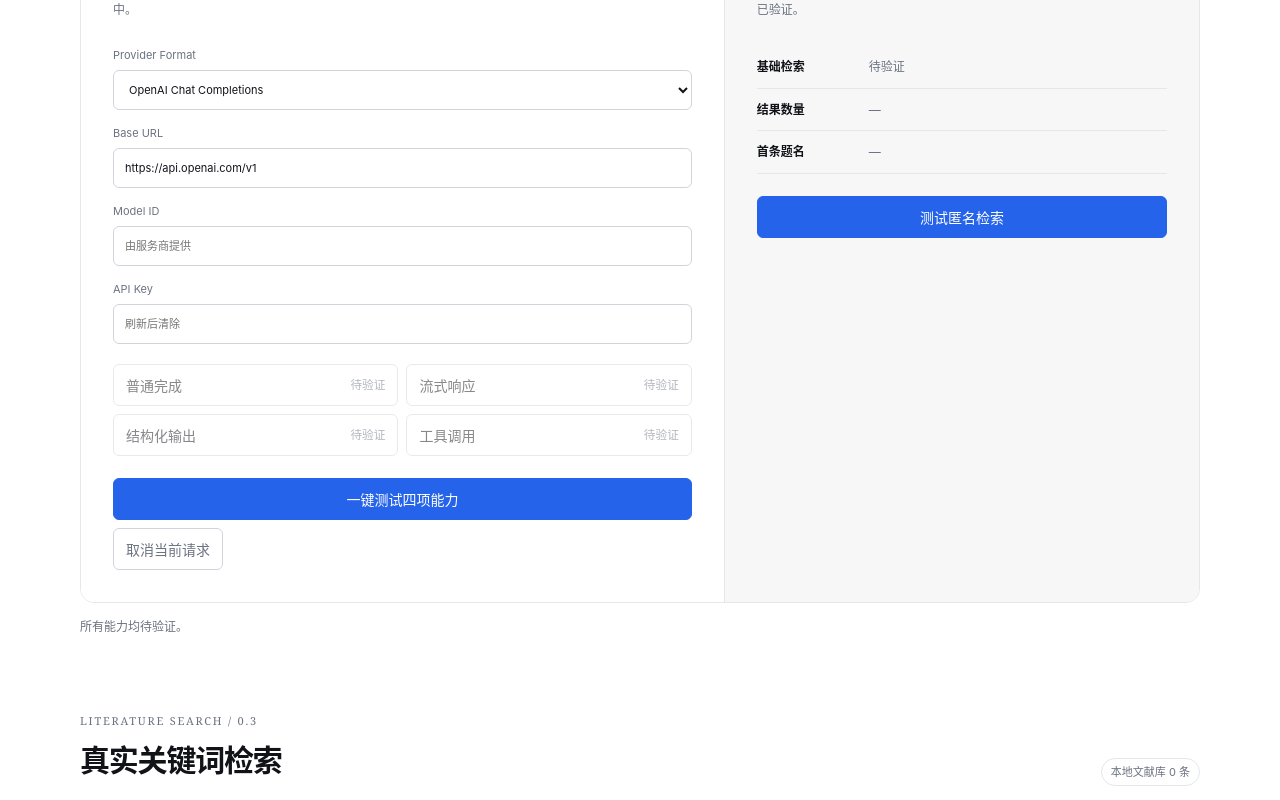
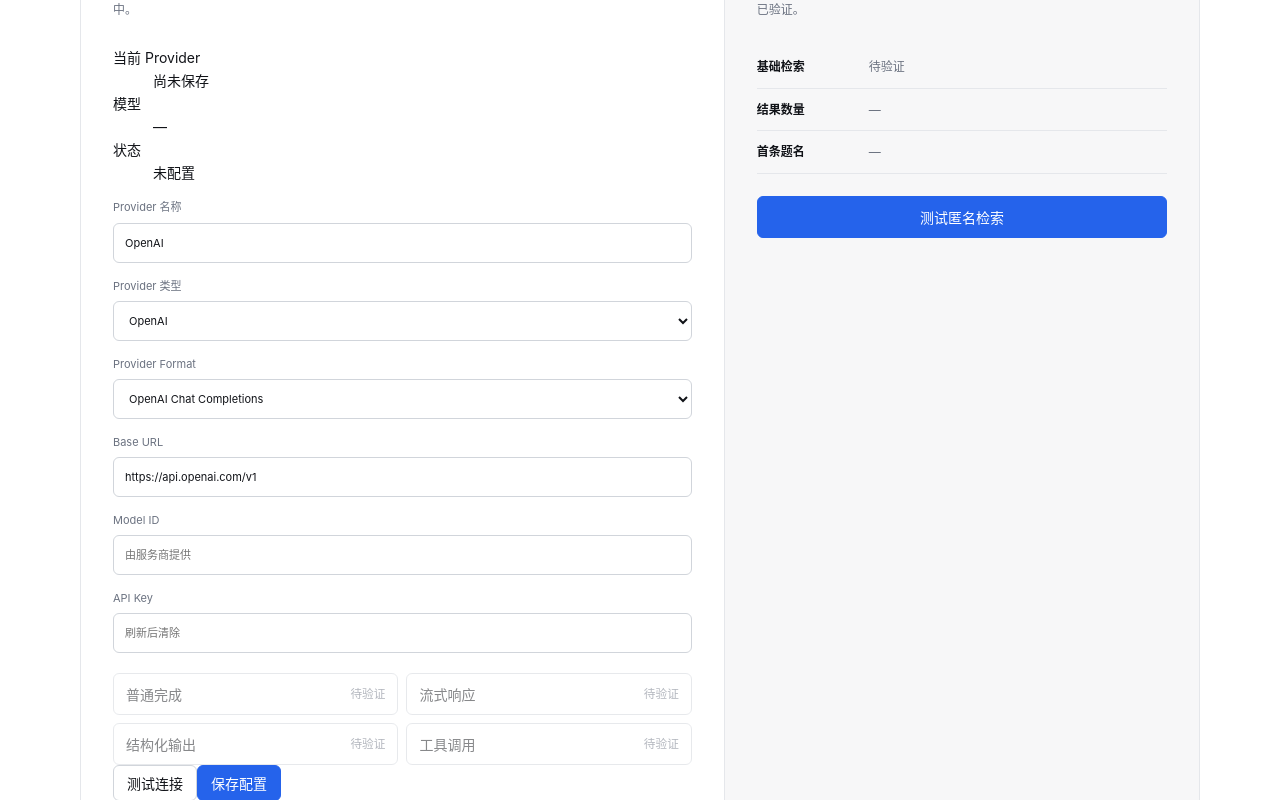
Before and after one commit to AaronChou313/ideascope, a React (Vite) app: page /#/settings in a window 1280 px wide. Shown: the part 300-1100 px from the top of the page. Built offline with nearby package versions, Linux system fonts and the light colour scheme.

Commit message:
feat: add saved provider onboarding guard

```diff
--- /dev/null
+++ b/src/application/exploration/start-exploration.ts
@@ -0,0 +1,24 @@
+import { createWorkspaceFromIdea } from "../../domain/workspace/create-workspace";
+import { memoryKeyStore } from "../../infrastructure/secrets/memory-key-store";
+import { ProviderProfileRepository } from "../../infrastructure/storage/provider-profile-repository";
+import { WorkspaceRepository } from "../../infrastructure/storage/workspace-repository";
+
+export type StartExplorationResult =
+  | { status: "started"; workspaceId: string }
+  | { status: "needs_provider"; reason: "missing_profile" | "missing_session_key" }
+  | { status: "failed"; message: string };
+
+export async function startExploration(
+  idea: string,
+  providers: Pick<ProviderProfileRepository, "getActive"> = new ProviderProfileRepository(),
+  workspaces: Pick<WorkspaceRepository, "save"> = new WorkspaceRepository(),
+): Promise<StartExplorationResult> {
+  const active = await providers.getActive();
+  if (!active) return { status: "needs_provider", reason: "missing_profile" };
+  if (!memoryKeyStore.get()) return { status: "needs_provider", reason: "missing_session_key" };
+  const workspace = createWorkspaceFromIdea(idea);
+  const saved = await workspaces.save(workspace);
+  return saved.status === "saved"
+    ? { status: "started", workspaceId: workspace.workspace.id }
+    : { status: "failed", message: saved.message };
+}
--- /dev/null
+++ b/src/domain/provider/provider-profile.ts
@@ -0,0 +1,27 @@
+import { z } from "zod";
+import type { CapabilityState } from "../../infrastructure/llm/types";
+
+export const providerDraftSchema = z.object({
+  name: z.string().trim().min(1, "Provider 名称不能为空。").max(80),
+  providerType: z.enum(["openai", "deepseek", "anthropic", "custom"]),
+  format: z.enum(["openai-chat", "openai-responses", "anthropic-messages"]),
+  baseUrl: z.url("Base URL 格式无效。"),
+  model: z.string().trim().min(1, "Model ID 不能为空。").max(160),
+});
+
+export type ProviderDraft = z.infer<typeof providerDraftSchema>;
+export interface SavedProviderProfile extends ProviderDraft {
+  id: string;
+  active: boolean;
+  lastTestState: CapabilityState;
+  lastTestedAt: string | null;
+  updatedAt: string;
+}
+
+export const defaultProviderDraft: ProviderDraft = {
+  name: "OpenAI",
+  providerType: "openai",
+  format: "openai-chat",
+  baseUrl: "https://api.openai.com/v1",
+  model: "",
+};
--- a/src/features/provider-settings/ConnectionLab.tsx
+++ b/src/features/provider-settings/ConnectionLab.tsx
@@ -11,6 +11,9 @@ import {
 } from "../../infrastructure/literature/openalex-probe";
 import { normalizeConnectionError } from "../../infrastructure/network/errors";
 import { memoryKeyStore } from "../../infrastructure/secrets/memory-key-store";
+import { defaultProviderDraft, type ProviderDraft, type SavedProviderProfile } from "../../domain/provider/provider-profile";
+import { ProviderProfileRepository } from "../../infrastructure/storage/provider-profile-repository";
+import { Button } from "../../shared/ui";
 import styles from "./ConnectionLab.module.css";
 
 const capabilities: Array<{ id: ProbeCapability; label: string }> = [
@@ -26,23 +29,29 @@ const stateLabels: Record<ProbeResult["state"], string> = {
   unknown: "待验证",
 };
 
-export function ConnectionLab() {
-  const [baseUrl, setBaseUrl] = useState("https://api.openai.com/v1");
-  const [format, setFormat] = useState<ProviderFormat>("openai-chat");
-  const [model, setModel] = useState("");
-  const [keyPresent, setKeyPresent] = useState(false);
+export function ConnectionLab({ onSaved }: { onSaved?: (profile: SavedProviderProfile) => void }) {
+  const [name, setName] = useState(defaultProviderDraft.name);
+  const [providerType, setProviderType] = useState<ProviderDraft["providerType"]>(defaultProviderDraft.providerType);
+  const [baseUrl, setBaseUrl] = useState(defaultProviderDraft.baseUrl);
+  const [format, setFormat] = useState<ProviderFormat>(defaultProviderDraft.format);
+  const [model, setModel] = useState(defaultProviderDraft.model);
+  const [keyPresent, setKeyPresent] = useState(Boolean(memoryKeyStore.get()));
+  const [saved, setSaved] = useState<SavedProviderProfile | null>(null);
+  const [lastTest, setLastTest] = useState<{ state: ProbeResult["state"]; testedAt: string } | null>(null);
   const [results, setResults] = useState<ProbeResult[]>([]);
   const [openAlex, setOpenAlex] = useState<OpenAlexProbeResult | null>(null);
   const [message, setMessage] = useState("所有能力均待验证。");
   const active = useRef<AbortController | null>(null);
 
-  useEffect(
-    () => () => {
-      active.current?.abort();
-      memoryKeyStore.clear();
-    },
-    [],
-  );
+  useEffect(() => {
+    let mounted = true;
+    void new ProviderProfileRepository().getActive().then((profile) => {
+      if (!mounted || !profile) return;
+      setSaved(profile); setName(profile.name); setProviderType(profile.providerType);
+      setFormat(profile.format); setBaseUrl(profile.baseUrl); setModel(profile.model);
+    });
+    return () => { mounted = false; active.current?.abort(); };
+  }, []);
 
   async function executeProviderProbe(capability: ProbeCapability, controller: AbortController) {
     setMessage(
@@ -60,12 +69,14 @@ export function ConnectionLab() {
         result,
       ]);
       setMessage(result.detail);
+      if (capability === "completion") setLastTest({ state: result.state, testedAt: new Date().toISOString() });
       return result;
     } catch (error) {
       const normalized = normalizeConnectionError(error);
       const result: ProbeResult = { capability, state: "failed", detail: normalized.message, usageReporting: "unknown" };
       setResults((current) => [...current.filter(({ capability: id }) => id !== capability), result]);
       setMessage(normalized.message);
+      if (capability === "completion") setLastTest({ state: "failed", testedAt: new Date().toISOString() });
       return result;
     }
   }
@@ -101,6 +112,18 @@ export function ConnectionLab() {
     }
   }
 
+  async function saveProvider() {
+    try {
+      const profile = await new ProviderProfileRepository().saveActive(
+        { name, providerType, format, baseUrl, model },
+        lastTest ? { state: lastTest.state, testedAt: lastTest.testedAt } : undefined,
+      );
+      setSaved(profile);
+      setMessage(keyPresent ? "Provider 配置已保存并设为当前使用。" : "非敏感配置已保存；刷新后请重新输入 API Key。 ");
+      onSaved?.(profile);
+    } catch (error) { setMessage(error instanceof Error ? error.message : "保存配置失败。"); }
+  }
+
   return (
     <section className={styles.lab} aria-labelledby="lab-title">
       <div className={styles.heading}>
@@ -116,6 +139,21 @@ export function ConnectionLab() {
           <p className={styles.help}>
             每项能力测试会发送一条最小请求；一键测试会顺序发送四次，可能产生费用。密钥只保存在当前页面内存中。
           </p>
+          <dl>
+            <div><dt>当前 Provider</dt><dd>{saved?.name ?? "尚未保存"}</dd></div>
+            <div><dt>模型</dt><dd>{saved?.model || "—"}</dd></div>
+            <div><dt>状态</dt><dd>{saved ? (keyPresent ? "可使用" : "需要重新输入 API Key") : "未配置"}</dd></div>
+          </dl>
+          <label>
+            Provider 名称
+            <input value={name} onChange={(event) => setName(event.target.value)} />
+          </label>
+          <label>
+            Provider 类型
+            <select value={providerType} onChange={(event) => setProviderType(event.target.value as ProviderDraft["providerType"])}>
+              <option value="openai">OpenAI</option><option value="deepseek">DeepSeek</option><option value="anthropic">Anthropic</option><option value="custom">自定义</option>
+            </select>
+          </label>
           <label>
             Provider Format
             <select
@@ -124,9 +162,6 @@ export function ConnectionLab() {
                 const next = event.target.value as ProviderFormat;
                 setFormat(next);
                 setResults([]);
-                if (next === "openai-chat") setBaseUrl("https://api.openai.com/v1");
-                if (next === "openai-responses") setBaseUrl("https://api.openai.com/v1");
-                if (next === "anthropic-messages") setBaseUrl("https://api.anthropic.com");
               }}
             >
               <option value="openai-chat">OpenAI Chat Completions</option>
@@ -179,6 +214,10 @@ export function ConnectionLab() {
                 </button>
               );
             })}
+          </div>
+          <div className={styles.actions}>
+            <Button type="button" disabled={!keyPresent || !model} onClick={() => void runProviderProbe("completion")}>测试连接</Button>
+            <Button type="button" variant="primary" disabled={!model || !name || !baseUrl} onClick={() => void saveProvider()}>保存配置</Button>
           </div>
           <button
             className={styles.primary}
--- /dev/null
+++ b/src/infrastructure/storage/provider-profile-repository.ts
@@ -0,0 +1,27 @@
+import type { CapabilityState } from "../llm/types";
+import { providerDraftSchema, type ProviderDraft, type SavedProviderProfile } from "../../domain/provider/provider-profile";
+import { IdeaScopeDatabase, ideaScopeDatabase } from "./ideascope-database";
+
+export class ProviderProfileRepository {
+  constructor(private readonly db: IdeaScopeDatabase = ideaScopeDatabase) {}
+
+  async getActive() { return this.db.providerProfiles.filter(({ active }) => active).first(); }
+
+  async saveActive(draft: ProviderDraft, test?: { state: CapabilityState; testedAt: string | null }) {
+    const parsed = providerDraftSchema.parse(draft);
+    const existing = await this.getActive();
+    const profile: SavedProviderProfile = {
+      ...parsed,
+      id: existing?.id ?? "active-provider",
+      active: true,
+      lastTestState: test?.state ?? existing?.lastTestState ?? "unknown",
+      lastTestedAt: test?.testedAt ?? existing?.lastTestedAt ?? null,
+      updatedAt: new Date().toISOString(),
+    };
+    await this.db.transaction("rw", this.db.providerProfiles, async () => {
+      await this.db.providerProfiles.toCollection().modify({ active: false });
+      await this.db.providerProfiles.put(profile);
+    });
+    return profile;
+  }
+}
--- a/src/pages/HomePage.module.css
+++ b/src/pages/HomePage.module.css
@@ -1 +1,2 @@
 .home{width:min(1160px,calc(100% - 48px));margin:0 auto;padding:70px 0;display:grid;grid-template-columns:1fr 470px;gap:64px;align-items:center}.kicker{margin:0 0 16px;color:var(--muted);font:11px Georgia,serif;letter-spacing:.16em}.home h1{margin:0;font-size:clamp(46px,5vw,58px);line-height:1.08;letter-spacing:-.055em}.home h1 em{font-family:Georgia,serif;font-weight:400}.desc{max-width:560px;margin:24px 0;color:var(--muted);line-height:1.8}.points{display:flex;gap:18px;flex-wrap:wrap;color:var(--muted);font-size:12px}.points span{display:flex;align-items:center;gap:7px}.points svg{width:15px}.entry{padding:28px;border:1px solid var(--line);border-radius:var(--radius-lg)}.actions{margin-top:15px;padding-top:15px;border-top:1px solid var(--line);display:flex;align-items:center;justify-content:space-between;gap:14px}.actions small,.recent small,.recent p{color:var(--muted)}.recent{grid-column:1/-1;padding:20px 0;border-top:1px solid var(--line);border-bottom:1px solid var(--line);display:flex;align-items:center;justify-content:space-between}.recent h2{margin:4px 0;font-size:15px}.recent p{margin:0;font-size:11px}@media(max-width:900px){.home{grid-template-columns:1fr;padding:42px 0;gap:32px}.recent{grid-column:auto}}@media(max-width:620px){.home{width:calc(100% - 32px)}.home h1{font-size:39px}.points{gap:10px}}
+.dialogActions{display:flex;justify-content:flex-end;gap:8px;margin-top:20px}
--- a/src/pages/HomePage.tsx
+++ b/src/pages/HomePage.tsx
@@ -5,24 +5,27 @@ import { copy } from '../shared/i18n/zh-CN';
 import { AppHeader } from '../shared/ui/AppHeader';
 import { Button, Dialog, Textarea } from '../shared/ui';
 import styles from './HomePage.module.css';
-import { createWorkspaceFromIdea } from '../domain/workspace/create-workspace';
+import { startExploration } from '../application/exploration/start-exploration';
 const ProjectLibrary = lazy(() => import('../features/workspace/ProjectLibrary').then((module) => ({ default: module.ProjectLibrary })));
 
 export function HomePage() {
   const navigate = useNavigate();
-  const [idea, setIdea] = useState('');
-  const [dialog, setDialog] = useState(false);
+  const [idea, setIdea] = useState(() => sessionStorage.getItem('ideascope.ideaDraft') ?? '');
+  const [dialog, setDialog] = useState<"provider" | "idea" | null>(null);
+  const [providerReason, setProviderReason] = useState<"missing_profile" | "missing_session_key">("missing_profile");
   async function startLocal() {
-    if (!idea.trim()) { setDialog(true); return; }
-    const workspace = createWorkspaceFromIdea(idea);
-    const { WorkspaceRepository } = await import('../infrastructure/storage/workspace-repository');
-    const result = await new WorkspaceRepository().save(workspace);
-    if (result.status === 'saved') void navigate(`/workspace/${workspace.workspace.id}`);
-    else setDialog(true);
+    if (!idea.trim()) { setDialog("idea"); return; }
+    const result = await startExploration(idea);
+    if (result.status === 'started') {
+      sessionStorage.removeItem('ideascope.ideaDraft');
+      void navigate(`/workspace/${result.workspaceId}`);
+    } else if (result.status === 'needs_provider') {
+      setProviderReason(result.reason); setDialog("provider");
+    } else setDialog("idea");
   }
   return <><AppHeader context="从模糊想法，到清晰方向"/><main className={styles.home}>
     <section><p className={styles.kicker}>A WORKSPACE FOR RESEARCH EXPLORATION</p><h1>让一个想法，<br/><em>慢慢变清楚。</em></h1><p className={styles.desc}>从还说不清的兴趣出发，理解一个领域的研究脉络。沿着证据追问，找到值得继续探索的方向。</p><div className={styles.points}><span><Map/>看清研究地图</span><span><BookOpen/>让判断有据可循</span><span><GitBranch/>随时换个方向</span></div></section>
-    <section className={styles.entry}><Textarea label="先说说，你在想什么？" value={idea} onChange={e=>setIdea(e.target.value)} placeholder={copy.placeholder}/><div className={styles.actions}><small>先创建本地起点；不会调用模型。</small><Button variant="primary" onClick={() => void startLocal()}>开始探索 <ArrowRight size={15}/></Button></div><Button variant="ghost" onClick={() => { void navigate('/workspace/demo'); }}>先打开示例看看</Button></section>
+    <section className={styles.entry}><Textarea label="先说说，你在想什么？" value={idea} onChange={e=>{setIdea(e.target.value);sessionStorage.setItem('ideascope.ideaDraft',e.target.value);}} placeholder={copy.placeholder}/><div className={styles.actions}><small>研究项目保存在当前浏览器。</small><Button variant="primary" onClick={() => void startLocal()}>开始探索 <ArrowRight size={15}/></Button></div><Button variant="ghost" onClick={() => { void navigate('/workspace/demo'); }}>先打开示例看看</Button></section>
     <section className={styles.recent}><div><small>继续一段探索</small><h2>研究型问答的可靠性</h2><p>示例项目 · 2 条探索分支</p></div><Button onClick={() => { void navigate('/workspace/demo'); }}>继续 <ArrowRight size={15}/></Button></section><Suspense fallback={<p role="status">正在读取本地项目…</p>}><ProjectLibrary /></Suspense>
-  </main><Dialog open={dialog} title="需要先配置模型" onClose={()=>setDialog(false)}><p>输入仍保留在当前页面。真实探索需要先配置 Provider，也可以零配置打开明确标注的示例。</p><Button onClick={() => { void navigate('/settings'); }}>前往设置</Button></Dialog></>;
+  </main><Dialog open={dialog === "provider"} title="需要配置模型" onClose={()=>setDialog(null)}><p>IdeaScope 需要连接一个模型 Provider 才能开始研究探索。{providerReason === "missing_session_key" ? "已保存非敏感配置；刷新后需要重新输入 API Key。" : ""}</p><div className={styles.dialogActions}><Button onClick={()=>setDialog(null)}>暂不配置</Button><Button variant="primary" onClick={() => { void navigate('/settings/provider', { state: { returnTo: '/' } }); }}>前往设置</Button></div></Dialog><Dialog open={dialog === "idea"} title="请先写下一个想法" onClose={()=>setDialog(null)}><p>输入一个希望继续澄清的研究主题，再开始探索。</p><Button onClick={()=>setDialog(null)}>知道了</Button></Dialog></>;
 }
```
Also changed, not shown: src/infrastructure/storage/ideascope-database.ts (+16 -0 lines), 2 other files (tests, documents, lock files or other folders).
